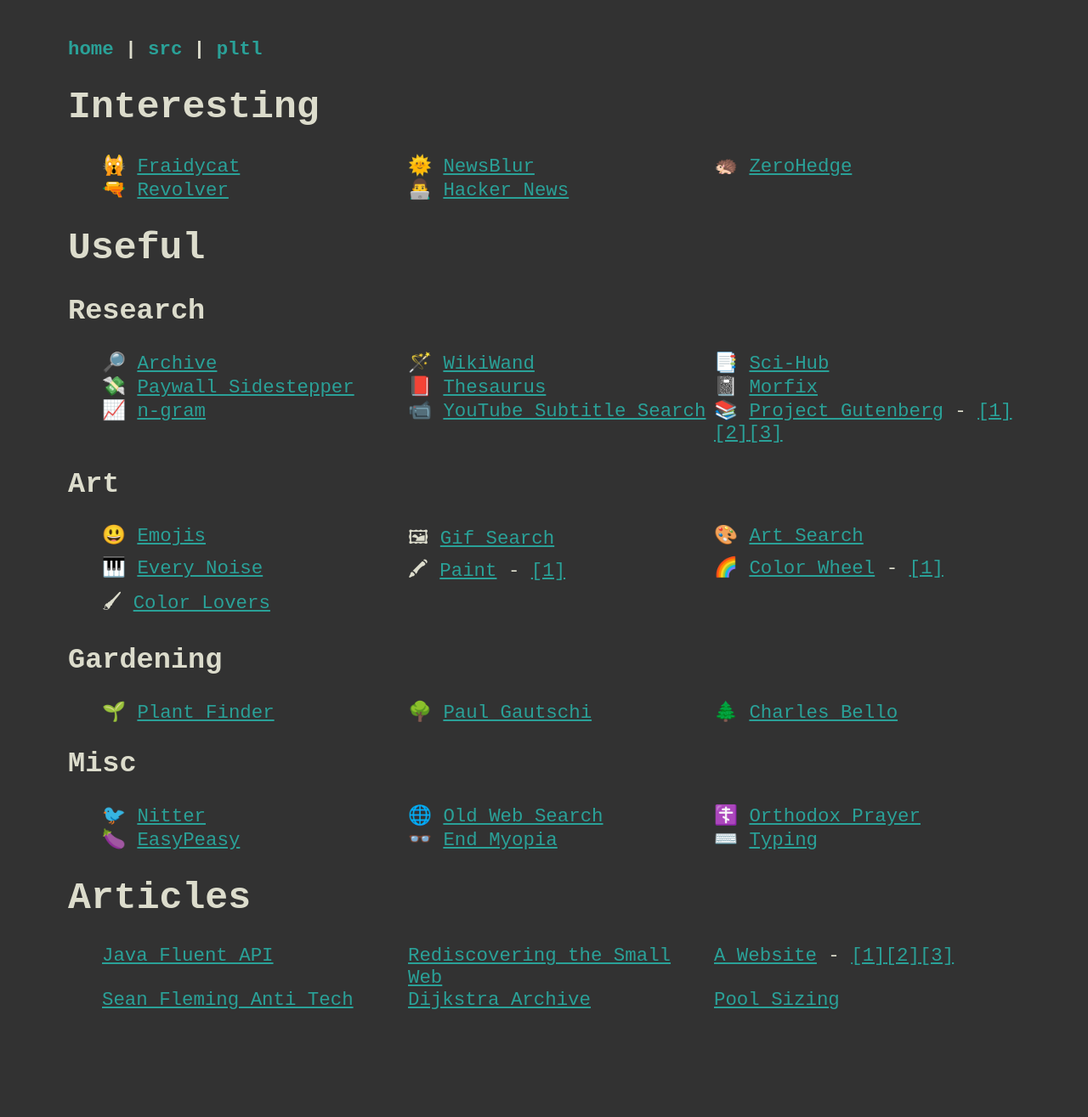
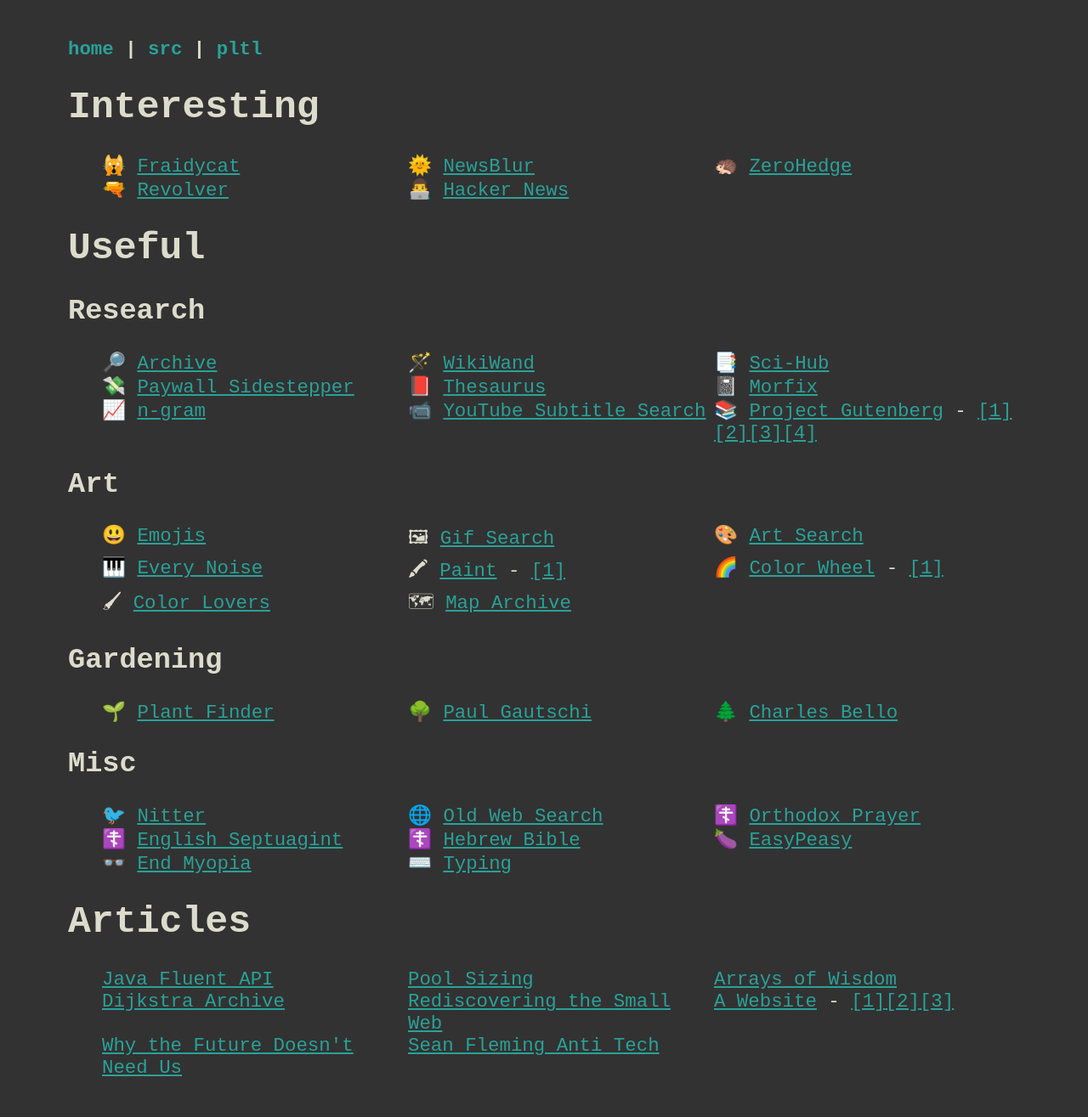
Before and after one commit to oryanm/oryanm.github.io, a Jekyll site: the page built from links.html, in a window 1280 px wide. Shown: the whole page at 85% size. Built offline with Jekyll 4.4.1, drawn with Linux system fonts in a browser that asks for light colours; before the commit the page ends 1235 px from its top, so only the background shows below that.

Commit message:
New changelist

```diff
--- a/links.html
+++ b/links.html
@@ -34,7 +34,7 @@
     <li>📓 <a href="https://www.morfix.co.il/">Morfix</a></li>
     <li>📈 <a href="https://books.google.com/ngrams//">n-gram</a></li>
     <li>📹 <a href="https://filmot.com/">YouTube Subtitle Search</a></li>
-    <li>📚 <a href="https://gutenberg.org/">Project Gutenberg</a> - <a href="https://en.wikisource.org/wiki/Main_Page/">[1]</a><a href="https://libgen.lc//">[2]</a><a href="http://zlibrary24tuxziyiyfr7zd46ytefdqbqd2axkmxm4o5374ptpc52fad.onion/">[3]</a></li>
+    <li>📚 <a href="https://gutenberg.org/">Project Gutenberg</a> - <a href="https://en.wikisource.org/wiki/Main_Page/">[1]</a><a href="https://libgen.lc//">[2]</a><a href="http://zlibrary24tuxziyiyfr7zd46ytefdqbqd2axkmxm4o5374ptpc52fad.onion/">[3]</a><a href="https://annas-archive.org">[4]</a></li>
 </ul>
 <h2>Art</h2>
 <ul>
@@ -45,6 +45,7 @@
     <li>🖍 <a href="https://kleki.com/">Paint</a> - <a href="http://jspaint.app/">[1]</a></li>
     <li>🌈 <a href="https://paletton.com/">Color Wheel</a> - <a href="https://color.adobe.com/create/color-wheel">[1]</a></li>
     <li>🖌 <a href="https://www.colourlovers.com/">Color Lovers</a></li>
+    <li>🗺 <a href="https://www.davidrumsey.com/">Map Archive</a></li>
 </ul>
 <h2>Gardening</h2>
 <ul>
@@ -57,6 +58,8 @@
     <li>🐦 <a href="https://nitter.net/">Nitter</a></li>
     <li>🌐 <a href="https://wiby.me/">Old Web Search</a></li>
     <li>☦️ <a href="https://orthodoxprayer.org/">Orthodox Prayer</a></li>
+    <li>☦️ <a href="https://ccat.sas.upenn.edu/nets/edition/">English Septuagint</a></li>
+    <li>☦️ <a href="https://mgketer.org">Hebrew Bible</a></li>
     <li>🍆 <a href="https://easypeasymethod.org/">EasyPeasy</a></li>
     <li>👓 <a href="https://endmyopia.org/">End Myopia</a></li>
     <li>⌨️ <a href="https://www.keybr.com//">Typing</a></li>
@@ -64,9 +67,13 @@
 <h1>Articles</h1>
 <ul>
     <li><a href="https://blog.jooq.org/the-java-fluent-api-designer-crash-course/">Java Fluent API</a></li>
+    <li><a href="https://github.com/brettwooldridge/HikariCP/wiki/About-Pool-Sizing">Pool Sizing</a></li>
+    <li><a href="https://shipilev.net/blog/2016/arrays-wisdom-ancients/">Arrays of Wisdom</a></li>
+    <li><a href="https://www.cs.utexas.edu/users/EWD/welcome.html">Dijkstra Archive</a></li>
+
     <li><a href="https://neustadt.fr/essays/the-small-web/#first-webpages">Rediscovering the Small Web </a></li>
     <li><a href="https://motherfuckingwebsite.com/">A Website</a> - <a href="http://bettermotherfuckingwebsite.com/">[1]</a><a href="https://thebestmotherfucking.website/">[2]</a><a href="https://perfectmotherfuckingwebsite.com/">[3]</a></li>
+
+    <li><a href="https://www.wired.com/2000/04/joy-2/">Why the Future Doesn't Need Us</a></li>
     <li><a href="https://www.tandfonline.com/doi/full/10.1080/13569317.2021.1921940">Sean Fleming Anti Tech</a></li>
-    <li><a href="https://www.cs.utexas.edu/users/EWD/welcome.html">Dijkstra Archive</a></li>
-    <li><a href="https://github.com/brettwooldridge/HikariCP/wiki/About-Pool-Sizing">Pool Sizing</a></li>
 </ul>
```
